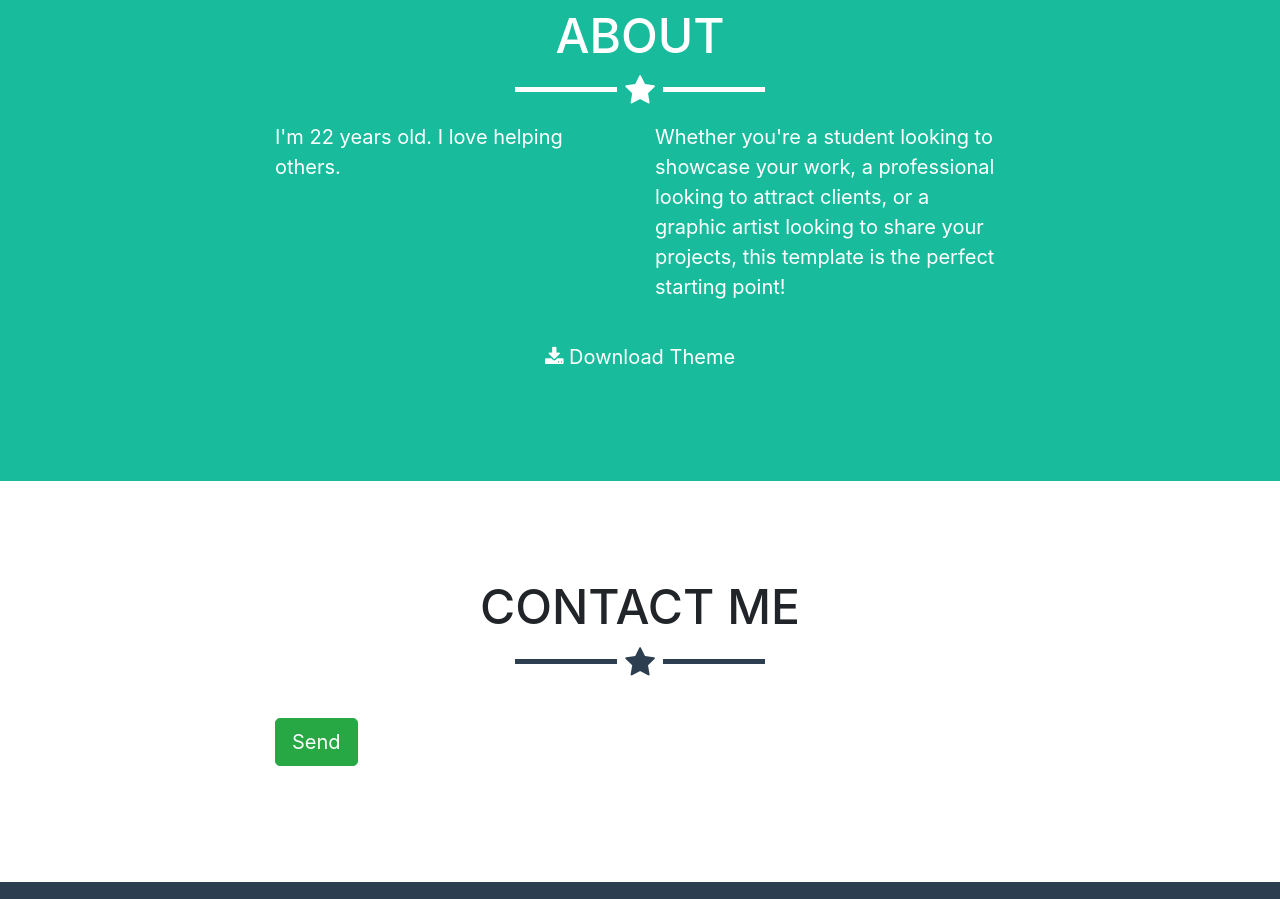
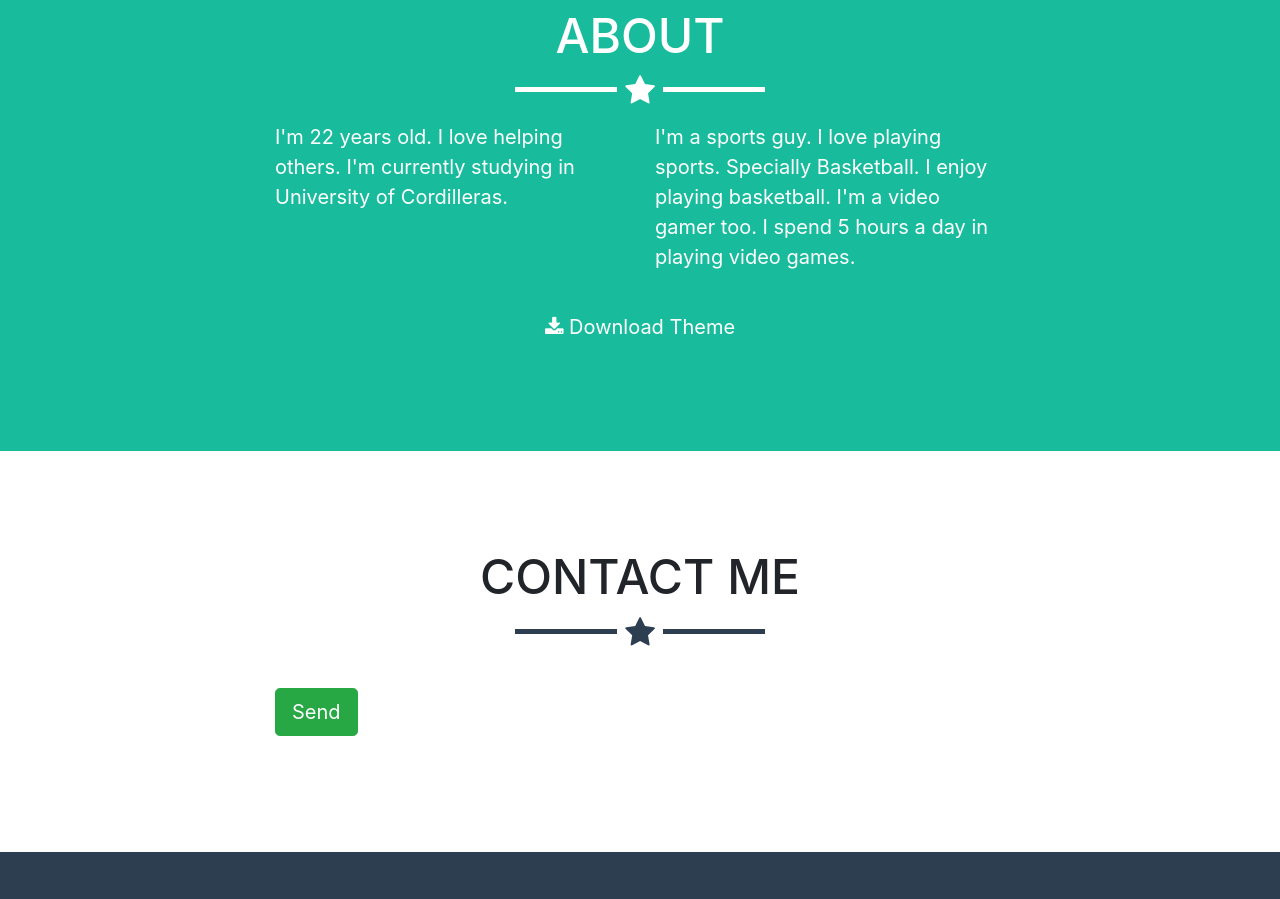
Before and after one commit to Jagermeister95/Joaojaquias.github.io, a website with bundled scripts: page index.html in a window 1280 px wide. Shown: the part 1780-2679 px from the top of the page. Built offline with nearby package versions, Linux system fonts and the light colour scheme; a script that the page names is missing.

Commit message:
Update index.html

```diff
--- a/index.html
+++ b/index.html
@@ -88,10 +88,10 @@
         <hr class="star-light">
         <div class="row">
           <div class="col-lg-4 ml-auto">
-            <p>I'm 22 years old. I love helping others.</p>
+            <p>I'm 22 years old. I love helping others. I'm currently studying in University of Cordilleras.</p>
           </div>
           <div class="col-lg-4 mr-auto">
-            <p>Whether you're a student looking to showcase your work, a professional looking to attract clients, or a graphic artist looking to share your projects, this template is the perfect starting point!</p>
+            <p>I'm a sports guy. I love playing sports. Specially Basketball. I enjoy playing basketball. I'm a video gamer too. I spend 5 hours a day in playing video games.</p>
           </div>
           <div class="col-lg-8 mx-auto text-center">
             <a href="#" class="btn btn-lg btn-outline">
```
